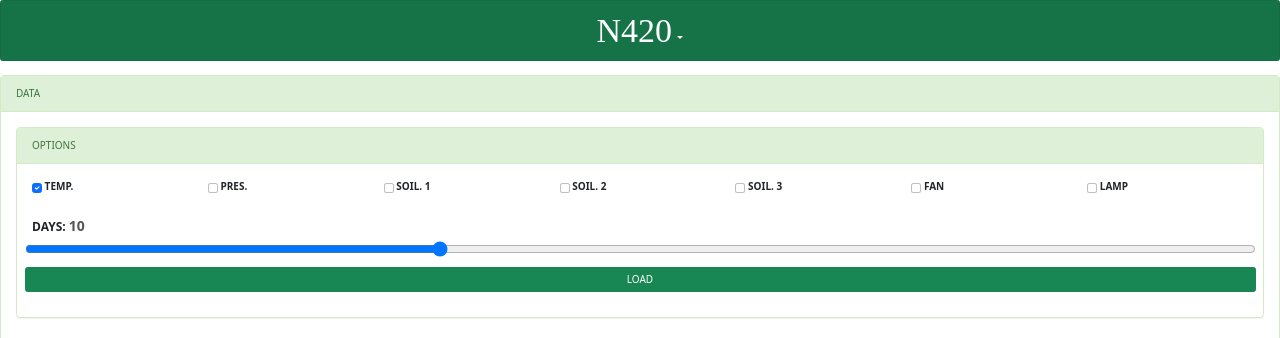
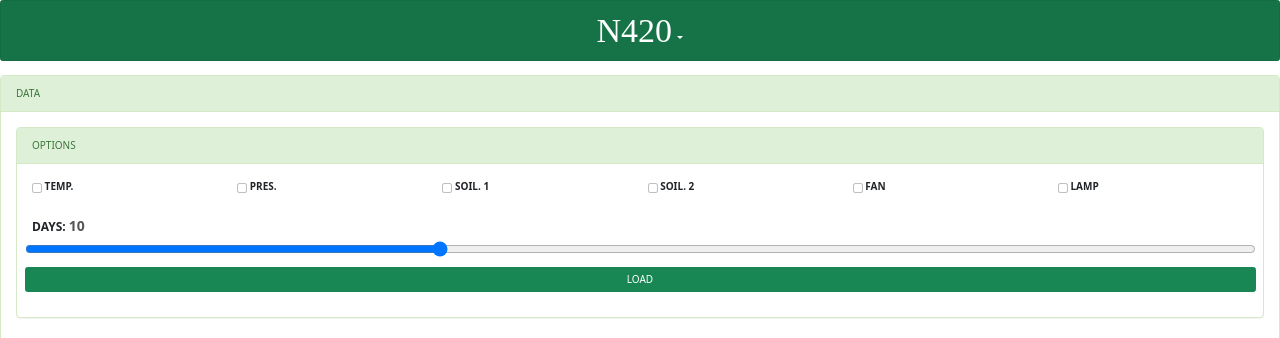
Before and after one commit to mattmatt91/N420, a Flask app: template N420_app/templates/plots.html in a window 1280 px wide. Shown: the top 338 px of the page. Run offline with Flask 2, Linux system fonts and the light colour scheme; the template is opened without the code that fills it, so the values that code supplies are empty; parts of the project's set-up code (start-up, migrations or seed data) failed here and were passed over; some libraries are stand-ins or nearby versions.

Commit message:
update plots

```diff
--- a/N420_app/templates/plots.html
+++ b/N420_app/templates/plots.html
@@ -17,7 +17,7 @@
                 <form id="formFan">
                     <div class="row">
                         <div class="col">
-                            <input class="form-check-input" type="checkbox" name="temp" id="cbTemp" checked>
+                            <input class="form-check-input" type="checkbox" name="temp" id="cbTemp" >
                             <label class="form-check-label" for="cbTemp">TEMP.</label>
                         </div>
                         <div class="col">
@@ -31,10 +31,6 @@
                         <div class="col">
                             <input class="form-check-input" type="checkbox" name="soil2" id="cbSoil2">
                             <label class="form-check-label" for="cbSoil2">SOIL. 2</label>
-                        </div>
-                        <div class="col">
-                            <input class="form-check-input" type="checkbox" name="soil3" id="cbSoil3">
-                            <label class="form-check-label" for="cbSoil3">SOIL. 3</label>
                         </div>
                         <div class="col">
                             <input class="form-check-input" type="checkbox" name="fan_state" id="cbFan">
@@ -76,7 +72,7 @@
 <script src="https://cdnjs.cloudflare.com/ajax/libs/Chart.js/2.5.0/Chart.min.js"></script>
 <script type="text/javascript">
 
-    let myArray = [];
+
     $(document).ready(function () {
         $('form').on('submit', function (event) {
             event.preventDefault();
@@ -98,24 +94,45 @@
                 success: function (response) {
                     console.log(response)
                     let myData = response;
+                    var colors = {
+                        'temp': 'red',
+                        'pres': 'green',
+                        'soil1': 'orange',
+                        'soil2': 'yellow',
+                        'fan_state': 'blue',
+                        'lamp_state': 'lime'
+                    }
+                    var keys = Object.keys(myData)
+                    //console.log(keys)
+                    var xValues = Object.values(myData['date']);
+                    delete myData["date"];
+                    var secs = 30;
+                    let my_datasets = [];
+                    var xValues_date = []
+                    for (var i in xValues) {
 
-                    var keys = Object.keys(myData)
-                    console.log(keys)
-                    var xValues = Object.values(myData['date']);
 
-                    var secs = 30;
-                    new Date(secs * 1000);
+                        xValues_date.push(new Date(i).toLocaleString('en-GB',{timeZone:'UTC'}));
+                    }
+                    console.log(xValues_date);
 
-                    console.log(xValues)
+
+                    for (const key in myData) {
+                        let dataset = {
+                            data: Object.values(myData[key]),
+                            borderColor: colors[key],
+                            fill: false
+                        };
+
+                        my_datasets.push(dataset)
+                    }
+
+                    console.log(my_datasets);
                     new Chart("myChart", {
                         type: "line",
                         data: {
-                            labels: xValues,
-                            datasets: [{
-                                data: Object.values(myData[keys[0]]),
-                                borderColor: "red",
-                                fill: false
-                            }]
+                            labels: xValues_date,
+                            datasets: my_datasets
                         },
                         options: {
                             legend: { display: true }
```
